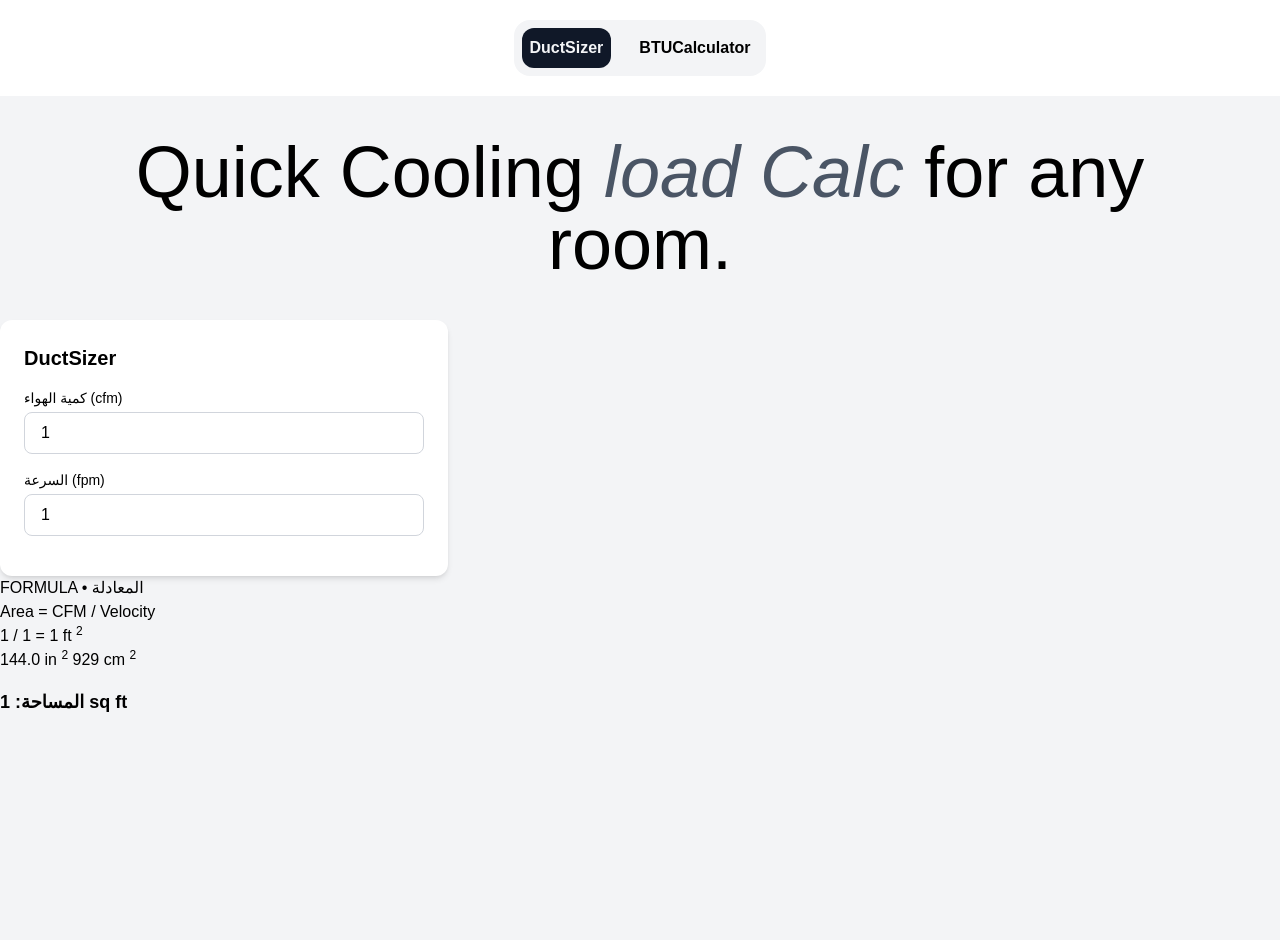
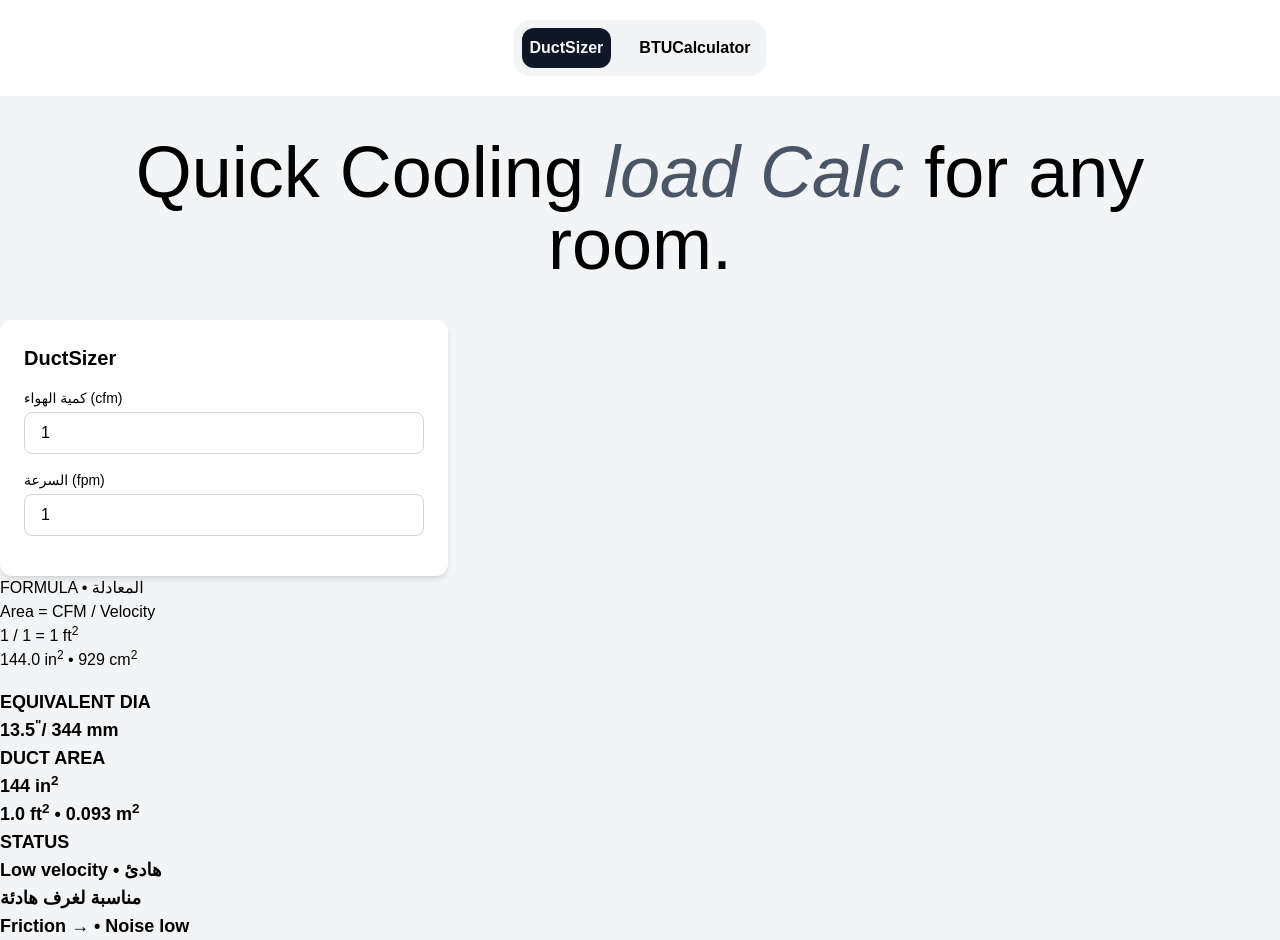
Before and after one commit to omar-khatab/HVAC-Calculator, a Next.js app: page /DuctSizer in a window 1280 px wide. Before the commit the page ends 800 px from the top, so only its background shows below. Built offline with nearby package versions, Linux system fonts and the light colour scheme.

Commit message:
add outputs of duct sizer

```diff
--- a/src/app/BTUCalculator/BTUComponent/Outputs/BTUOutput.tsx
+++ b/src/app/BTUCalculator/BTUComponent/Outputs/BTUOutput.tsx
@@ -25,11 +25,11 @@ export default function BTUOutput({result, inputs} : Props) {
         <h3>ROOM SPACE</h3>
         <div>
             <span>Area • المساحة</span>
-            <span>{inputs.roomArea} ft <sup>2</sup></span>
+            <span>{inputs.roomArea} ft<sup>2</sup></span>
         </div>
         <div>
             <span>Base load</span>
-            <span>{inputs.roomArea * 40} ft <sup>2</sup></span>
+            <span>{inputs.roomArea * 40} ft<sup>2</sup></span>
         </div>
         <div>
             <span>People</span>
--- a/src/app/DuctSizer/DuctComponent/Calculations/DuctFormula.tsx
+++ b/src/app/DuctSizer/DuctComponent/Calculations/DuctFormula.tsx
@@ -11,8 +11,8 @@ export default function DuctFormula({inputs , result} : Props) {
     <div>
         <h3>FORMULA • المعادلة</h3>
         <p>Area = CFM / Velocity</p>
-        <p>{inputs.cfm} / {inputs.velocity} = {result} ft <sup>2</sup></p>
-        <p>{(result * 144).toFixed(1)} in <sup>2</sup> {(result * 929.0304).toFixed(0)} cm <sup>2</sup></p>
+        <p>{inputs.cfm} / {inputs.velocity} = {result} ft<sup>2</sup></p>
+        <p>{(result * 144).toFixed(1)} in<sup>2</sup> • {(result * 929.0304).toFixed(0)} cm<sup>2</sup></p>
     </div>
   )
 }
--- a/src/app/DuctSizer/DuctComponent/Ductmain.tsx
+++ b/src/app/DuctSizer/DuctComponent/Ductmain.tsx
@@ -18,7 +18,7 @@ const [inputs, setInputs] = useState<DuctSizerInputs>({
     <>
       <DuctCalc inputs={inputs} setInputs={setInputs}/>
       <DuctFormula inputs={inputs} result = {result}/>
-      <MainOutput result ={result}/>
+      <MainOutput result ={result} inputs = {inputs}/>
     </>
   )
 }
--- a/src/app/DuctSizer/DuctComponent/Outputs/MainOutput.tsx
+++ b/src/app/DuctSizer/DuctComponent/Outputs/MainOutput.tsx
@@ -1,15 +1,49 @@
+import { DuctSizerInputs } from "@/app/Types/hvac"
 
 type  Props = {
-    result : number
+    result : number,
+    inputs : DuctSizerInputs,
 }
 
-export default function MainOutput({result} : Props) {
-// const
+export default function MainOutput({result, inputs} : Props) {
 
+    const detailsDesign : { id : number, title : string, desc: string, recommendations : string, status : boolean }[] = [
+        {id : 1 , title:"Low velocity • هادئ", desc : " مناسبة لغرف هادئة", recommendations: "Friction → • Noise low ",
+            status : inputs.velocity <= 900},
+        {id : 2 , title:"medium velocity • متوازن", desc : "مناسبة لمساحات عامة", recommendations : "Friction → • Noise ↑",
+            status : inputs.velocity > 900 && inputs.velocity < 1500},
+        {id : 3 , title:"High velocity • عالي", desc : "قد تسبب ضوضاء ملحوظة", recommendations : "Friction ↑ • Noise ↑",
+            status : inputs.velocity >= 1500},
+    ]
+    const diameterInch = 2 * Math.sqrt((result * 144) / Math.PI)
     return (
         <div>
                 <div className="mt-4 text-lg font-bold text-black">
-                        <p>المساحة: {result} sq ft</p>
+                        <div>
+                            <h3>EQUIVALENT DIA</h3>
+                            <p>
+                                {diameterInch.toFixed(1)}<sup>{`"`}</sup>
+                                <span>{`/ ${(diameterInch * 25.4).toFixed(0)} mm`}</span>
+                            </p>
+                        </div>
+                        <div>
+                            <h3>DUCT AREA</h3>
+                            <p>{result * 144} in<sup>2</sup></p>
+                            <span>{result.toFixed(1)} ft<sup>2</sup></span>
+                            <span> • {(result * 0.0929).toFixed(3)} m<sup>2</sup></span>
+                        </div>
+                        <div>
+                            <h3>STATUS</h3>
+                            {detailsDesign.map((s) => {
+                                return s.status ?
+                                <div key={s.id}>
+                                    <h3>{s.title}</h3>
+                                    <p>{s.desc}</p>
+                                    <p>{s.recommendations}</p>
+                                </div>
+                                : ""
+                            })}
+                        </div>
                 </div>
         </div>
     )
```
